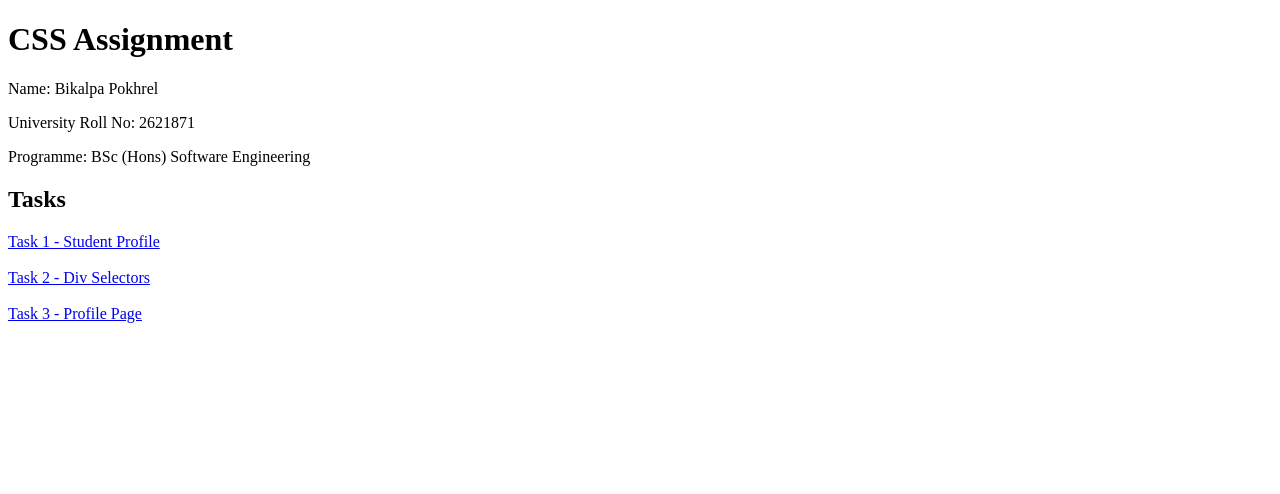
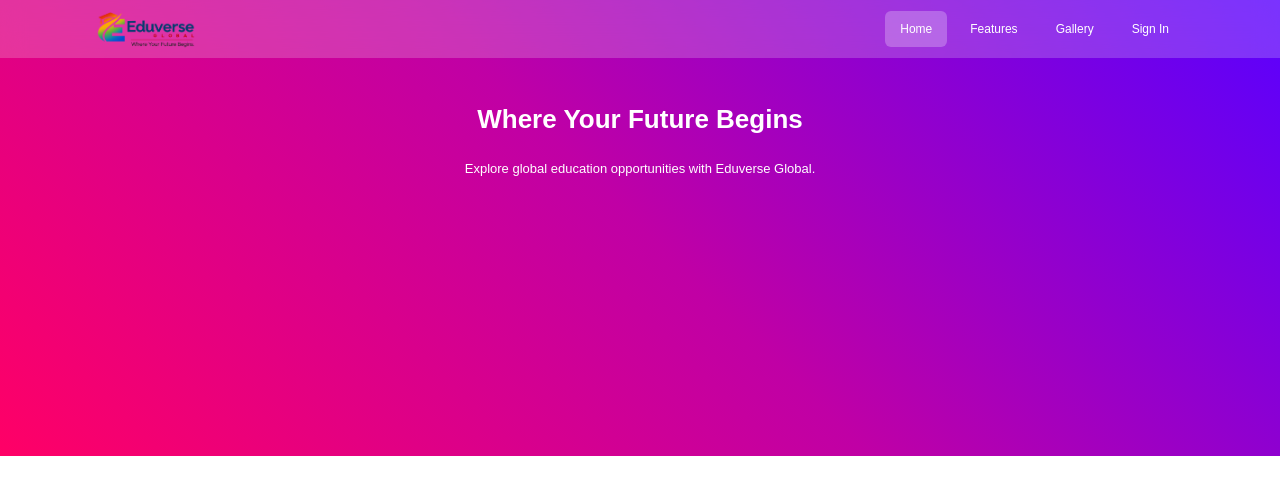
Before and after one commit to bikalpapokhrel/Html-Css-Java-script, a plain HTML site: page index.html in a window 1280 px wide. Drawn offline with Linux system fonts and the light colour scheme.

Commit message:
Add Week 6 class task

```diff
--- a/index.html
+++ b/index.html
@@ -1,17 +1,29 @@
 <!DOCTYPE html>
-<html>
+<html lang="en">
 <head>
-    <title>CSS Assignment</title>
+  <meta charset="UTF-8">
+  <meta name="viewport" content="width=device-width, initial-scale=1.0">
+  <title>Eduverse Global</title>
+  <link rel="stylesheet" href="style.css">
 </head>
 <body>
-    <h1>CSS Assignment</h1>
-    <p>Name: Bikalpa Pokhrel</p>
-    <p>University Roll No: 2621871</p>
-    <p>Programme: BSc (Hons) Software Engineering</p>
-
-    <h2>Tasks</h2>
-    <a href="Task1/index.html">Task 1 - Student Profile</a><br><br>
-    <a href="Task2/index.html">Task 2 - Div Selectors</a><br><br>
-    <a href="Task3/index.html">Task 3 - Profile Page</a>
+  <header class="navbar">
+    <nav class="nav-content" aria-label="Main navigation">
+      <a class="brand" href="#home"><img src="eduverse-logo.png" alt="Eduverse Global"></a>
+      <div class="nav-links">
+        <a class="active" href="#home">Home</a>
+        <a href="#features">Features</a>
+        <a href="#gallery">Gallery</a>
+        <a href="#signin">Sign In</a>
+      </div>
+    </nav>
+  </header>
+  <main>
+    <section class="hero" id="home">
+      <h1>Where Your Future Begins</h1>
+      <p>Explore global education opportunities with Eduverse Global.</p>
+    </section>
+    <div class="white-space" aria-hidden="true"></div>
+  </main>
 </body>
 </html>
--- /dev/null
+++ b/style.css
@@ -0,0 +1,52 @@
+/* Simple layout matching the supplied reference image. */
+* { box-sizing: border-box; }
+html { scroll-behavior: smooth; }
+body { margin: 0; font-family: Arial, Helvetica, sans-serif; }
+.navbar {
+  position: fixed;
+  top: 0;
+  left: 0;
+  width: 100%;
+  z-index: 10;
+  background: rgba(255, 255, 255, 0.20);
+  backdrop-filter: blur(12px);
+  -webkit-backdrop-filter: blur(12px);
+}
+.nav-content {
+  width: 85%;
+  margin: auto;
+  height: 58px;
+  display: flex;
+  align-items: center;
+  justify-content: space-between;
+}
+.brand { display: flex; align-items: center; }
+.brand img { display: block; width: 100px; height: 50px; object-fit: contain; }
+.nav-links { display: flex; align-items: center; gap: 8px; }
+.nav-links a {
+  color: white;
+  text-decoration: none;
+  font-size: 12px;
+  padding: 11px 15px;
+  border-radius: 6px;
+}
+.nav-links a.active, .nav-links a:hover { background: rgba(255, 255, 255, 0.25); }
+.hero {
+  height: 57vh;
+  min-height: 300px;
+  padding: 104px 20px 20px;
+  text-align: center;
+  color: white;
+  background: linear-gradient(45deg, #ff0066, #c000a5, #5900ff);
+}
+.hero h1 { margin: 0 0 24px; font-size: 26px; font-weight: 700; }
+.hero p { margin: 0; font-size: 13px; line-height: 1.5; }
+.white-space { height: 65vh; background: white; }
+@media (max-width: 480px) {
+  .nav-content { width: 94%; }
+  .brand img { width: 85px; }
+  .nav-links { gap: 0; }
+  .nav-links a { padding: 10px 7px; font-size: 10px; }
+  .hero h1 { font-size: 23px; }
+}
+@media (prefers-reduced-motion: reduce) { html { scroll-behavior: auto; } }
```
Also changed, not shown: eduverse-logo.png (added).
